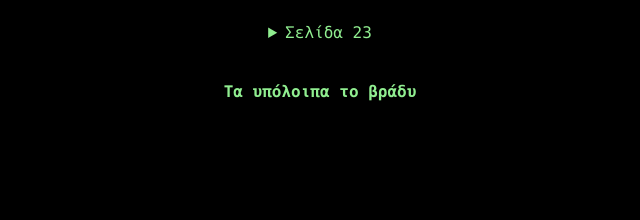
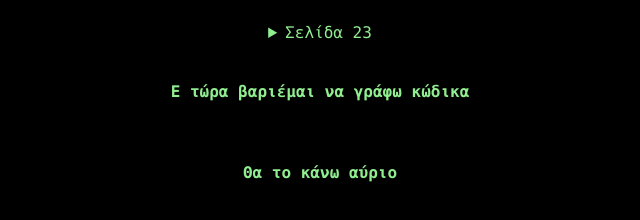
Before and after one commit to WinXprt14/poutses-mple, a plain HTML site: page index.html in a window 1280 px wide. Shown: the whole page, without its empty margins (320-960 px from the left). Drawn offline with Linux system fonts and the light colour scheme.

Commit message:
Update index.html

```diff
--- a/index.html
+++ b/index.html
@@ -98,7 +98,9 @@
 </details>
 </details>
 <br/>
-<center><h4>Τα υπόλοιπα το βράδυ</h4></center>
+<center><h4>Ε τώρα βαριέμαι να γράφω κώδικα</h4>
+<br>
+<h4>Θα το κάνω αύριο</h4></center>
 <!--<details>
 <summary class="pages-summ">Σελίδα 24:</summary>
 <details>
```
